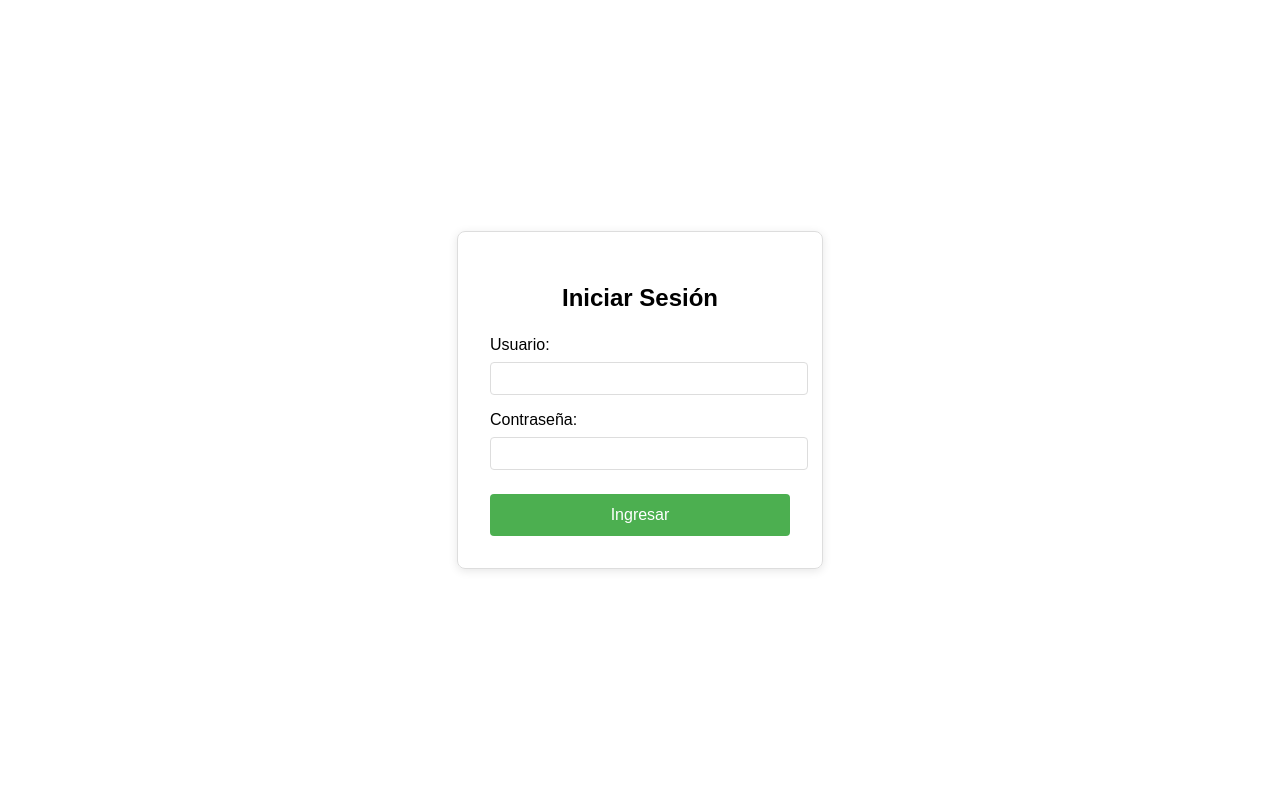
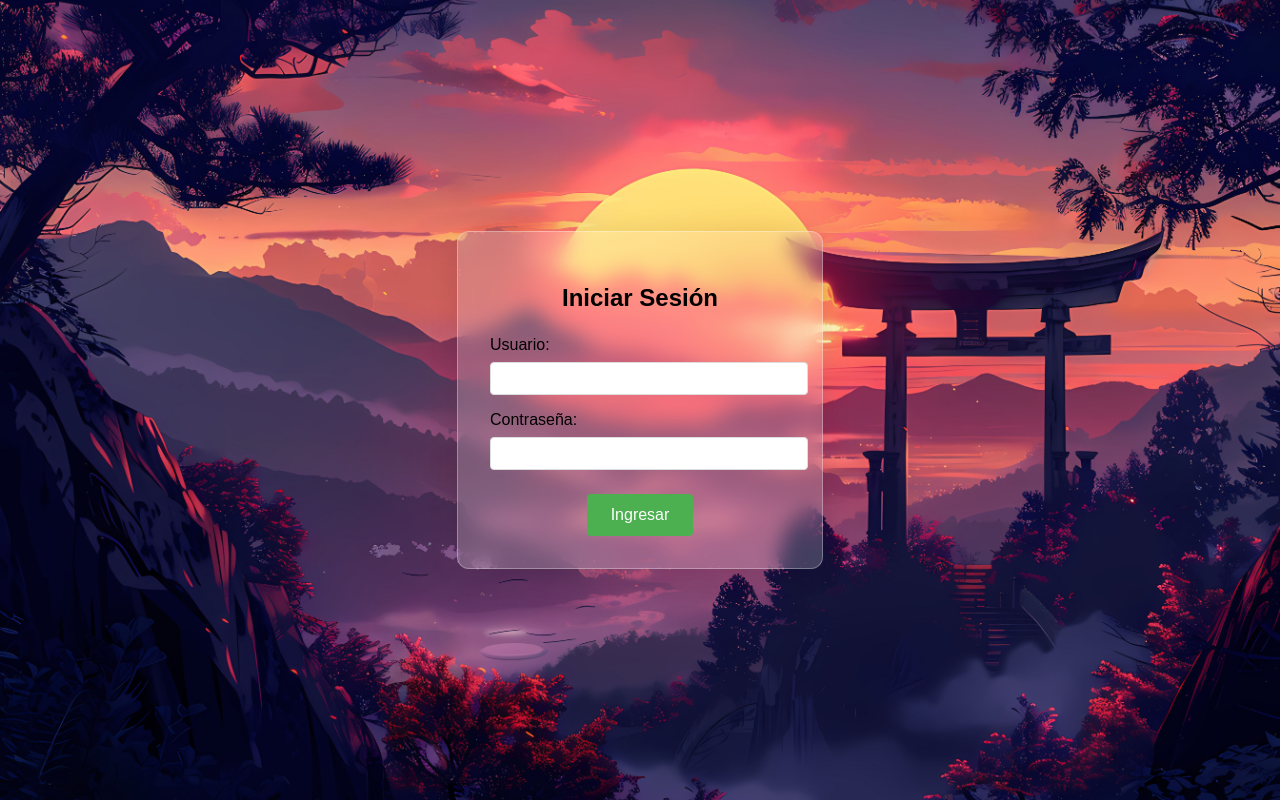
Before and after one commit to EDERANDER/Frontend-Backend, a React (Create React App) app: page / in a window 1280 px wide. Built offline with nearby package versions, Linux system fonts and the light colour scheme.

Commit message:
modificando e login

```diff
--- a/src/App.js
+++ b/src/App.js
@@ -1,5 +1,5 @@
 import React, { useState, useEffect } from "react";
-
+import loginBg from './fondo.jpg';
 export default function FacturadorApp() {
   // Agregar junto a los otros estados
   const [enviando, setEnviando] = useState(false);
@@ -539,16 +539,22 @@ export default function FacturadorApp() {
           justifyContent: 'center',
           alignItems: 'center',
           height: '100vh',
-          width: '100%'
+          width: '100%',
+          backgroundImage: `url(${loginBg})`,
+          backgroundSize: 'cover',
+          backgroundPosition: 'center'
         }}>
           <form
             onSubmit={handleLogin}
             style={{
               padding: '2rem',
-              border: '1px solid #ddd',
-              borderRadius: '8px',
-              boxShadow: '0 2px 10px rgba(0,0,0,0.1)',
-              width: '300px'
+              borderRadius: '12px',
+              width: '300px',
+              background: 'rgba(255, 255, 255, 0.2)', // fondo semitransparente
+              backdropFilter: 'blur(10px)',           // efecto de desenfoque
+              WebkitBackdropFilter: 'blur(10px)',     // compatibilidad con Safari
+              border: '1px solid rgba(255, 255, 255, 0.3)',
+              boxShadow: '0 4px 30px rgba(0, 0, 0, 0.1)'
             }}
           >
             <h2 style={{ textAlign: 'center', marginBottom: '1.5rem' }}>Iniciar Sesión</h2>
@@ -585,14 +591,16 @@ export default function FacturadorApp() {
             <button
               type="submit"
               style={{
-                width: '100%',
-                padding: '0.75rem',
+                width: 'auto',
+                padding: '0.75rem 1.5rem',
                 backgroundColor: '#4CAF50',
                 color: 'white',
                 border: 'none',
                 borderRadius: '4px',
                 cursor: 'pointer',
-                fontSize: '1rem'
+                fontSize: '1rem',
+                display: 'block',
+                margin: '0 auto' // esto lo centra horizontalmente
               }}
             >
               Ingresar
```
Also changed, not shown: src/fondo.jpg (added).
